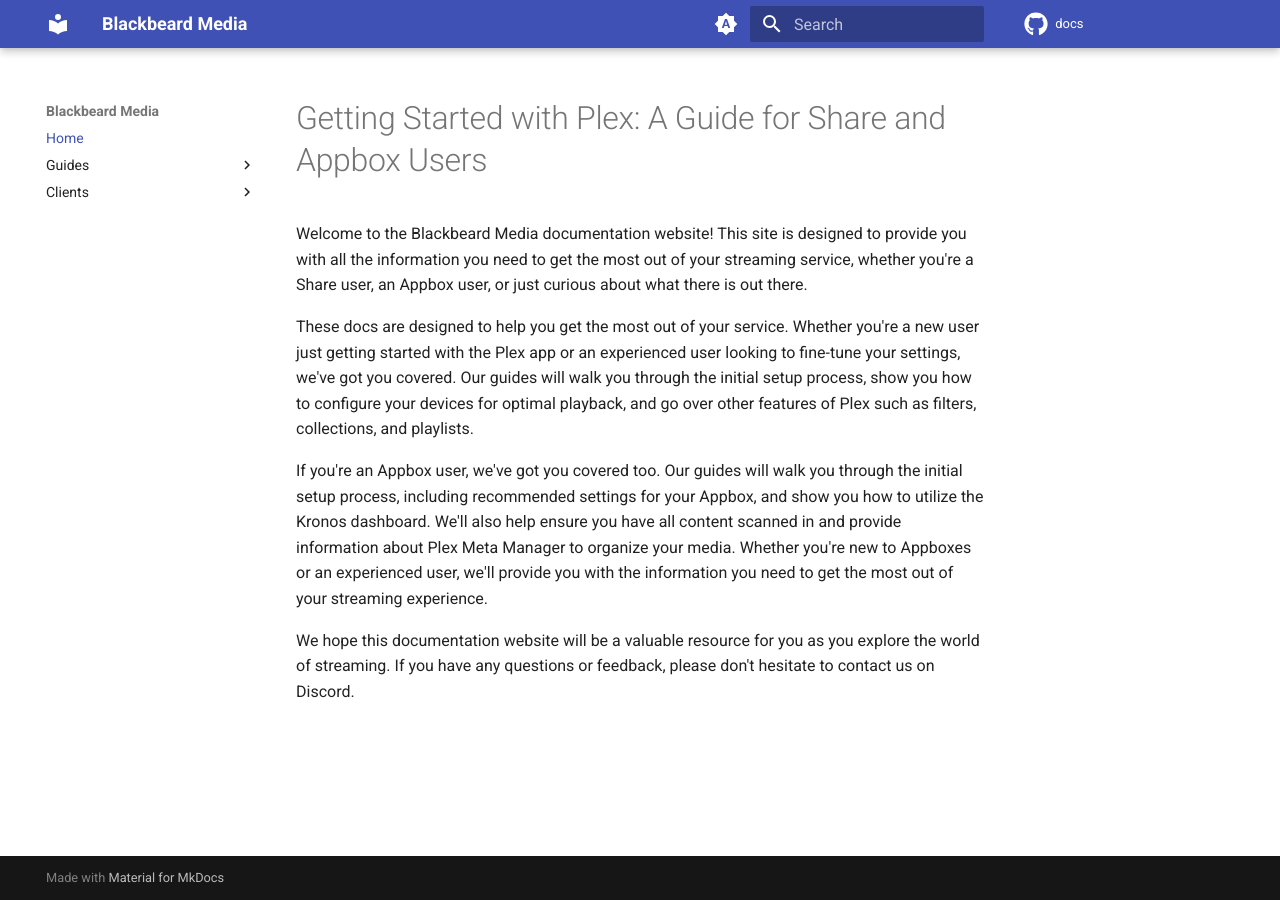
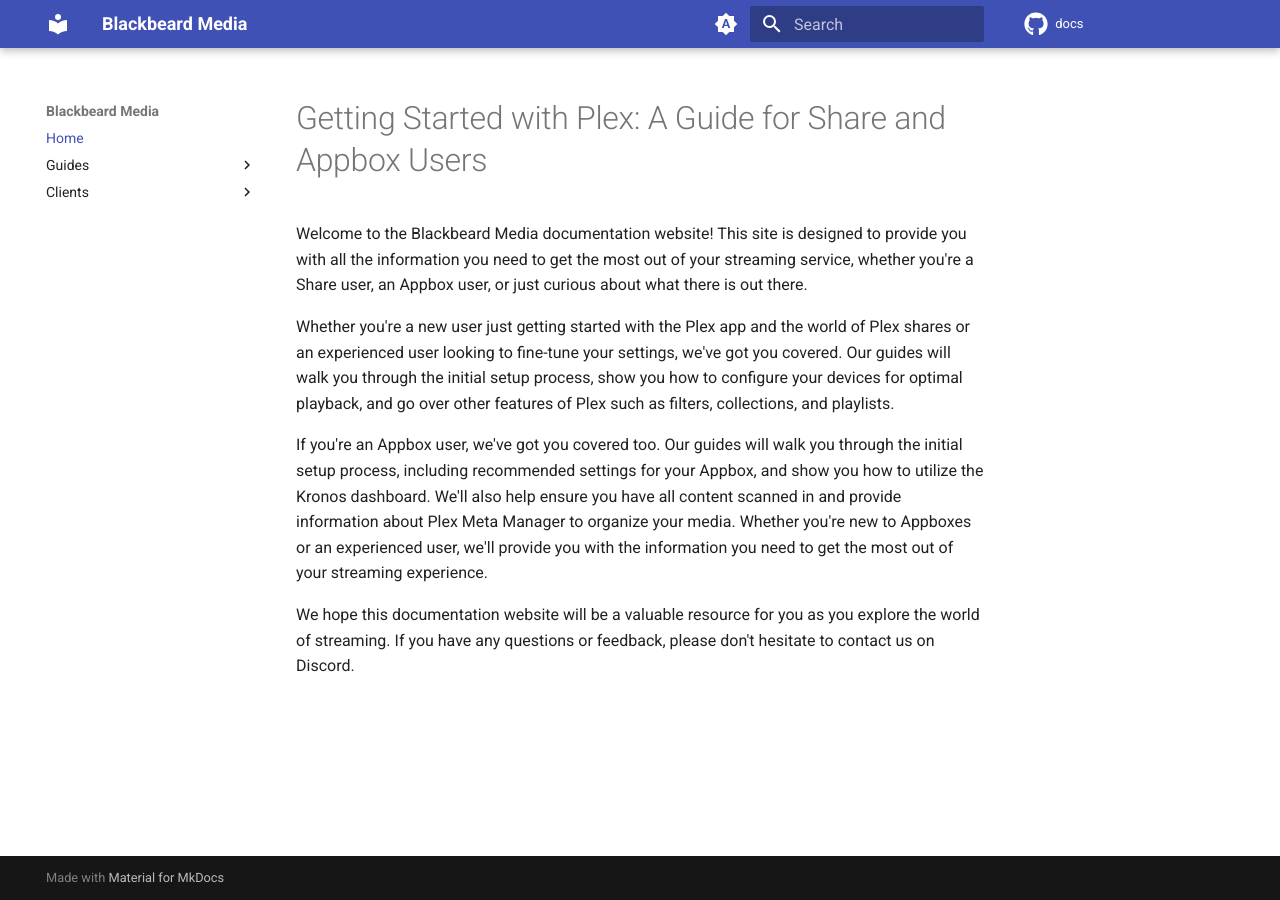
Before and after one commit to neomedia6989/docs-2, an MkDocs documentation site: the page built from docs/index.md, in a window 1280 px wide. Built offline with MkDocs 1.6.1 and Material for MkDocs 9.7.7, drawn with Linux system fonts in a browser that asks for light colours; comment, search, counter and statistics services are not loaded.

Commit message:
Update index.md

```diff
--- a/docs/index.md
+++ b/docs/index.md
@@ -2,7 +2,7 @@
 
 Welcome to the Blackbeard Media documentation website! This site is designed to provide you with all the information you need to get the most out of your streaming service, whether you're a Share user, an Appbox user, or just curious about what there is out there.
 
-These docs are designed to help you get the most out of your service. Whether you're a new user just getting started with the Plex app or an experienced user looking to fine-tune your settings, we've got you covered. Our guides will walk you through the initial setup process, show you how to configure your devices for optimal playback, and go over other features of Plex such as filters, collections, and playlists.
+Whether you're a new user just getting started with the Plex app and the world of Plex shares or an experienced user looking to fine-tune your settings, we've got you covered. Our guides will walk you through the initial setup process, show you how to configure your devices for optimal playback, and go over other features of Plex such as filters, collections, and playlists.
 
 If you're an Appbox user, we've got you covered too. Our guides will walk you through the initial setup process, including recommended settings for your Appbox, and show you how to utilize the Kronos dashboard. We'll also help ensure you have all content scanned in and provide information about Plex Meta Manager to organize your media. Whether you're new to Appboxes or an experienced user, we'll provide you with the information you need to get the most out of your streaming experience.
 
```
